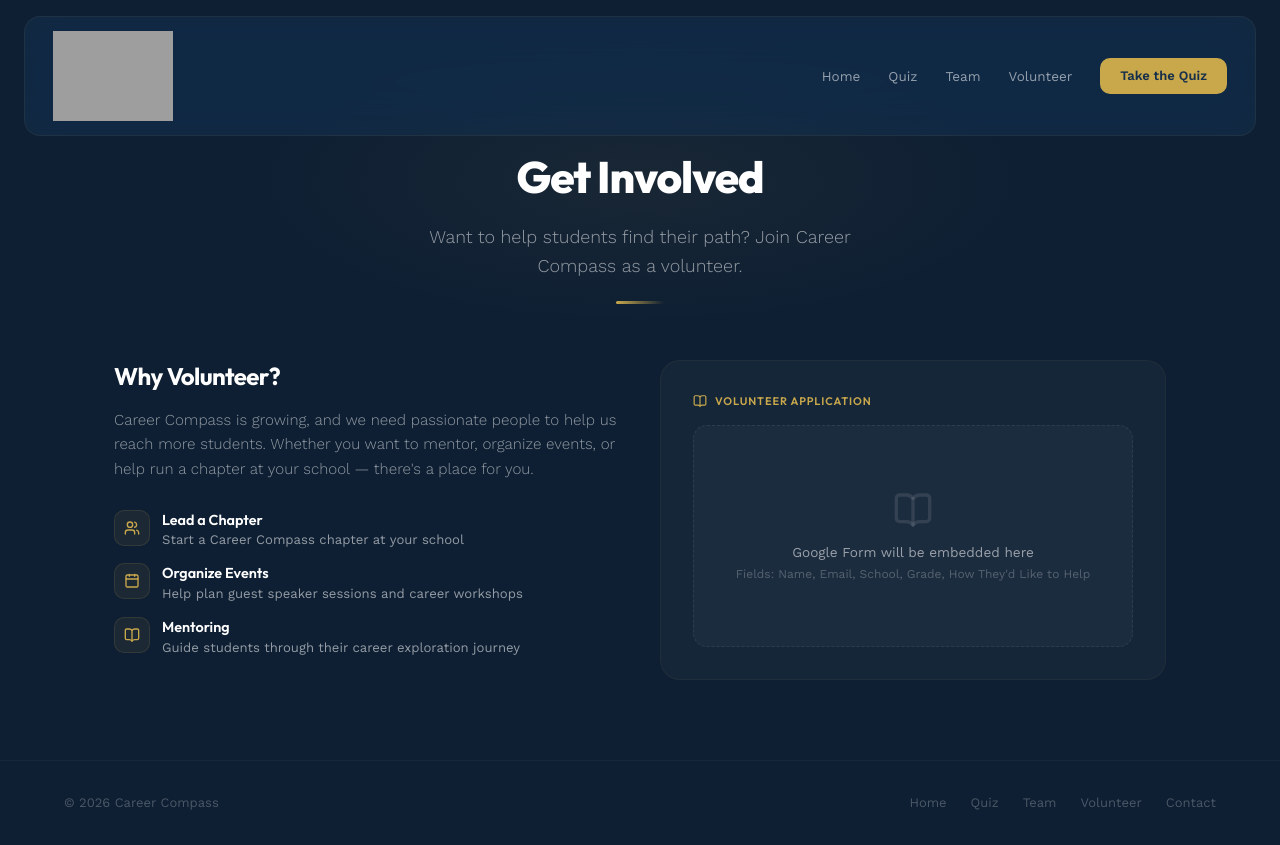
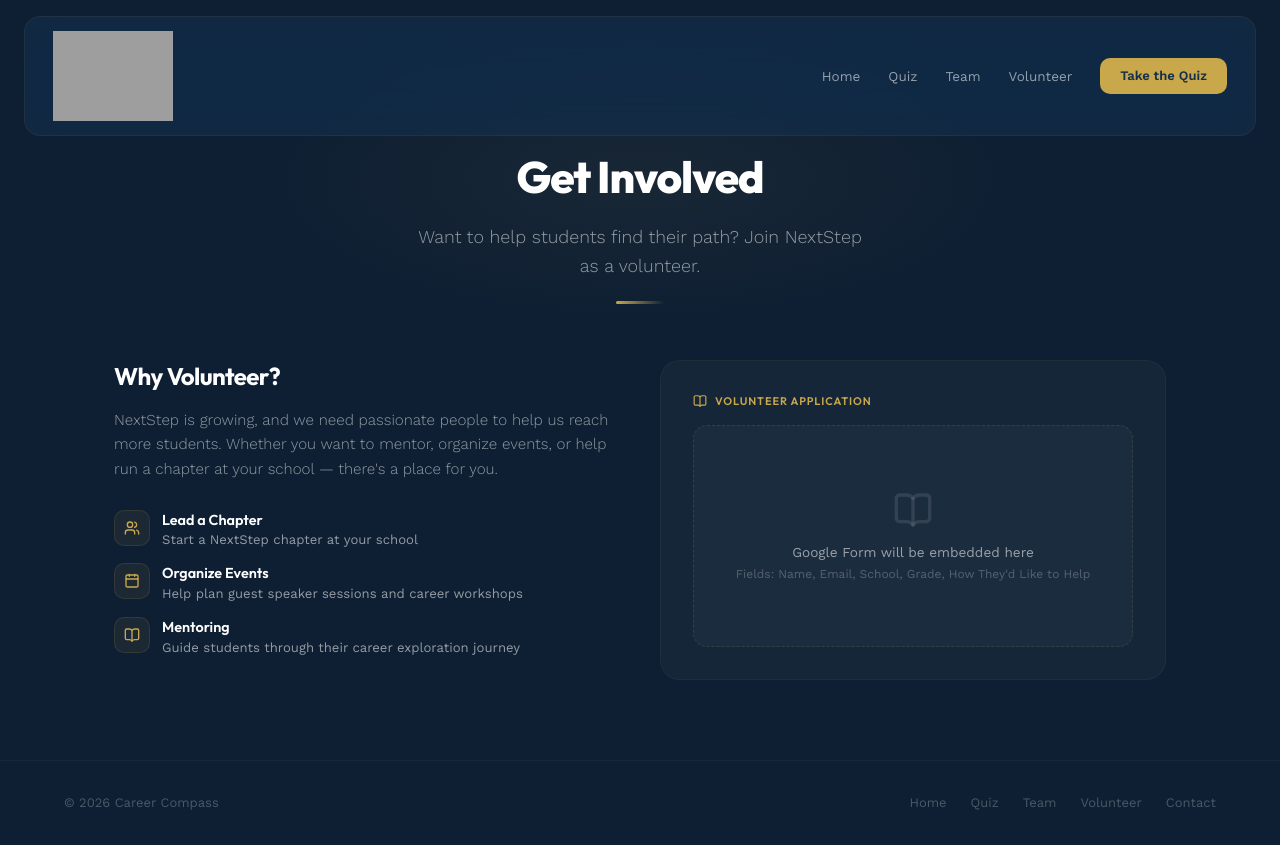
Before and after one commit to HSQ0503/nextup, a Next.js app: page /volunteer in a window 1280 px wide. Built offline with nearby package versions, Linux system fonts and the light colour scheme; grey boxes are pictures that could not be loaded.

Commit message:
feat: volunteer perk icon hover and placeholder border polish

```diff
--- a/app/volunteer/page.tsx
+++ b/app/volunteer/page.tsx
@@ -3,15 +3,15 @@ import { Users, Calendar, BookOpen } from "lucide-react";
 import PageHero from "@/components/page-hero";
 
 export const metadata: Metadata = {
-  title: "Get Involved — Career Compass",
-  description: "Volunteer with Career Compass and help students discover their career paths.",
+  title: "Get Involved — NextStep",
+  description: "Volunteer with NextStep and help students discover their career paths.",
 };
 
 const perks = [
   {
     icon: <Users size={16} className="text-gold" />,
     title: "Lead a Chapter",
-    desc: "Start a Career Compass chapter at your school",
+    desc: "Start a NextStep chapter at your school",
   },
   {
     icon: <Calendar size={16} className="text-gold" />,
@@ -32,7 +32,7 @@ export default function VolunteerPage() {
     <>
       <PageHero
         title="Get Involved"
-        subtitle="Want to help students find their path? Join Career Compass as a volunteer."
+        subtitle="Want to help students find their path? Join NextStep as a volunteer."
       />
       <div className="mx-auto grid max-w-[1100px] items-start gap-10 px-6 pb-20 lg:grid-cols-2">
         <div>
@@ -40,14 +40,14 @@ export default function VolunteerPage() {
             Why Volunteer?
           </h2>
           <p className="mb-7 text-[0.95rem] font-light leading-relaxed text-white/55">
-            Career Compass is growing, and we need passionate people to help us
+            NextStep is growing, and we need passionate people to help us
             reach more students. Whether you want to mentor, organize events, or
             help run a chapter at your school — there&apos;s a place for you.
           </p>
           <div className="flex flex-col gap-3.5">
             {perks.map((p) => (
               <div key={p.title} className="flex gap-3 items-start">
-                <div className="flex h-9 w-9 shrink-0 items-center justify-center rounded-[10px] border border-gold/[0.12] bg-gold/[0.08]">
+                <div className="flex h-9 w-9 shrink-0 items-center justify-center rounded-[10px] border border-gold/[0.12] bg-gold/[0.08] transition-transform duration-200 hover:scale-105">
                   {p.icon}
                 </div>
                 <div>
@@ -70,7 +70,7 @@ export default function VolunteerPage() {
               className="h-[500px] w-full rounded-[14px] border-0"
             />
           ) : (
-            <div className="flex flex-col items-center justify-center rounded-[14px] border border-dashed border-white/[0.08] bg-white/[0.03] px-6 py-16 text-center">
+            <div className="flex flex-col items-center justify-center rounded-[14px] border border-dashed border-gold/15 bg-white/[0.03] px-6 py-16 text-center">
               <BookOpen size={40} className="mb-3 text-white/10" />
               <p className="text-[0.85rem] text-white/55 mb-1">
                 Google Form will be embedded here
```
